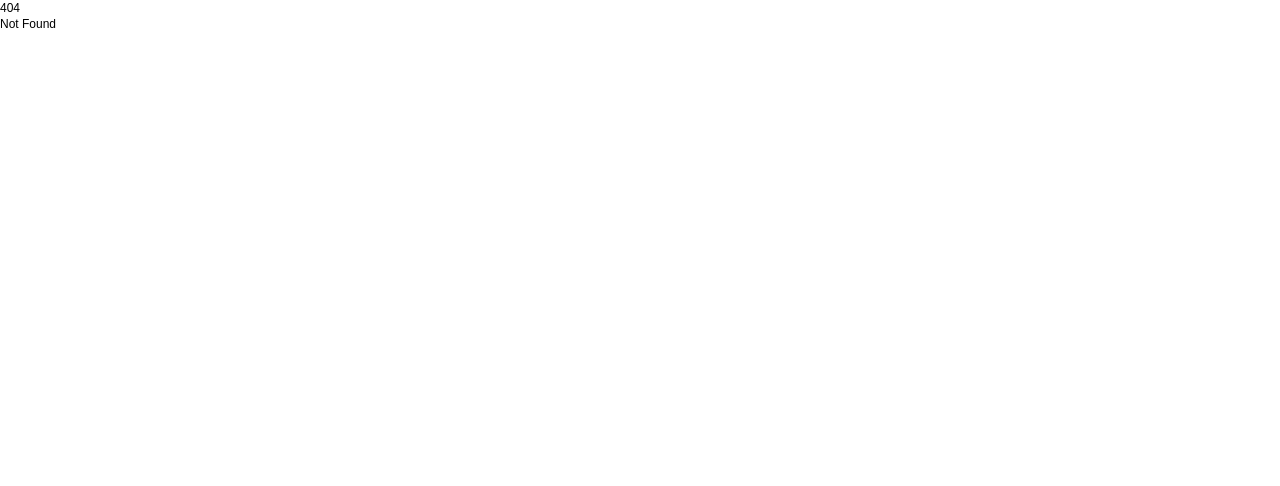
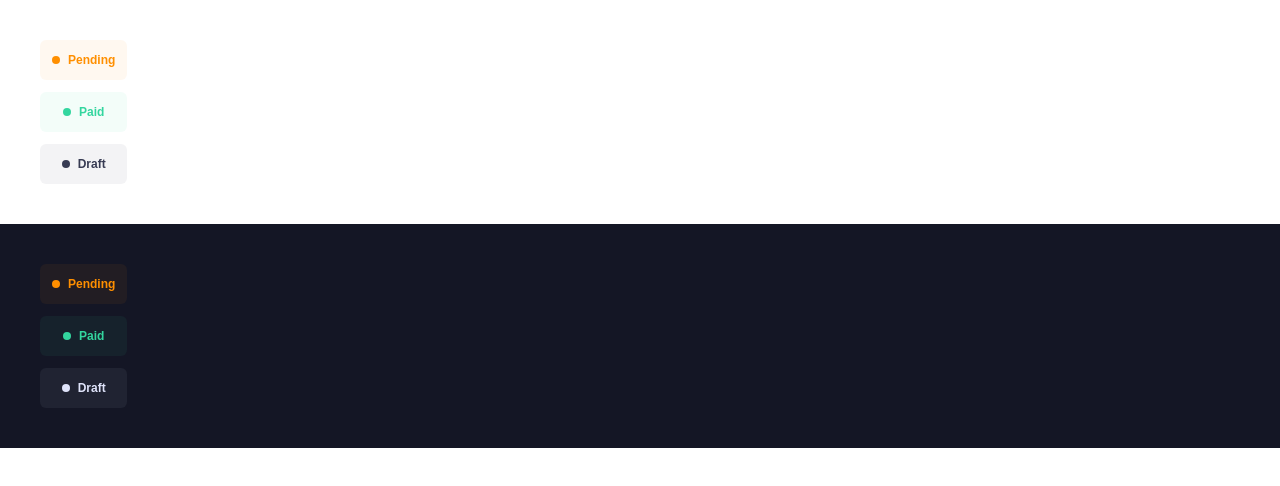
Before and after one commit to nazifbara/invoice-app, a SvelteKit app: page /badge in a window 1280 px wide. Before the commit this address had no page. Shown: the top 486 px of the page. Built offline with nearby package versions, Linux system fonts and the light colour scheme; a web font is replaced by a local one.

Commit message:
add the Badge component

```diff
--- /dev/null
+++ b/src/lib/components/Badge.svelte
@@ -0,0 +1,29 @@
+<script lang="ts">
+	export let type: 'paid' | 'pending' | 'draft' = 'pending';
+	let color = {
+		paid: 'text-success bg-success2 before:bg-success',
+		pending: 'text-warning bg-warning2 before:bg-warning',
+		draft:
+			'text-draft bg-draft2 before:bg-draft dark:text-lightText2 dark:bg-[rgba(223,_227,_250,_0.06)] dark:before:bg-lightText2'
+	}[type];
+</script>
+
+<span
+	class={`
+    flex
+    gap-2
+    font-bold
+    items-center
+    justify-center
+    p-3
+    rounded-md
+    before:block
+    ${color}
+    before:content-[""]
+    before:w-2
+    before:aspect-square
+    before:rounded-full
+  `}
+>
+	{type.charAt(0).toUpperCase() + type.slice(1)}
+</span>
--- /dev/null
+++ b/src/routes/badge/+page.svelte
@@ -0,0 +1,15 @@
+<script lang="ts">
+	import Badge from '$lib/components/Badge.svelte';
+</script>
+
+<div class="grid gap-3 p-10 justify-start">
+	<Badge />
+	<Badge type="paid" />
+	<Badge type="draft" />
+</div>
+
+<div class="grid gap-3 p-10 justify-start bg-[#141625] dark">
+	<Badge />
+	<Badge type="paid" />
+	<Badge type="draft" />
+</div>
--- a/tailwind.config.js
+++ b/tailwind.config.js
@@ -21,11 +21,11 @@ export default {
 				danger: '#EC5757',
 				danger2: '#FF9797',
 				success: '#33D69F',
-				success2: 'rgba(51, 214, 159, 0.571)',
+				success2: 'rgba(51, 214, 159, 0.06)',
 				warning: '#FF8F00',
-				warning2: 'rgba(255, 143, 0, 0.571)',
+				warning2: 'rgba(255, 143, 0, 0.06)',
 				draft: '#373B53',
-				draft2: 'rgba(55, 59, 83, 0.571)'
+				draft2: 'rgba(55, 59, 83, 0.06)'
 			}
 		}
 	},
```
